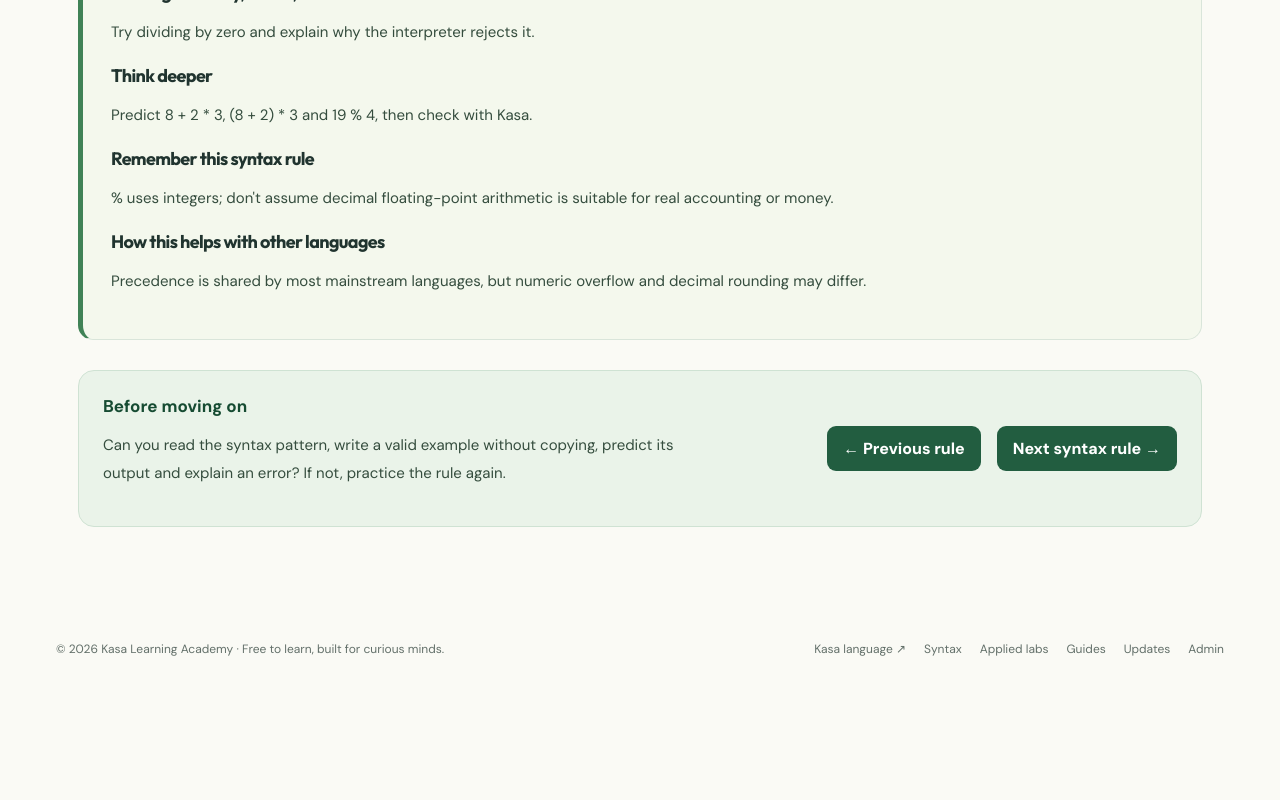
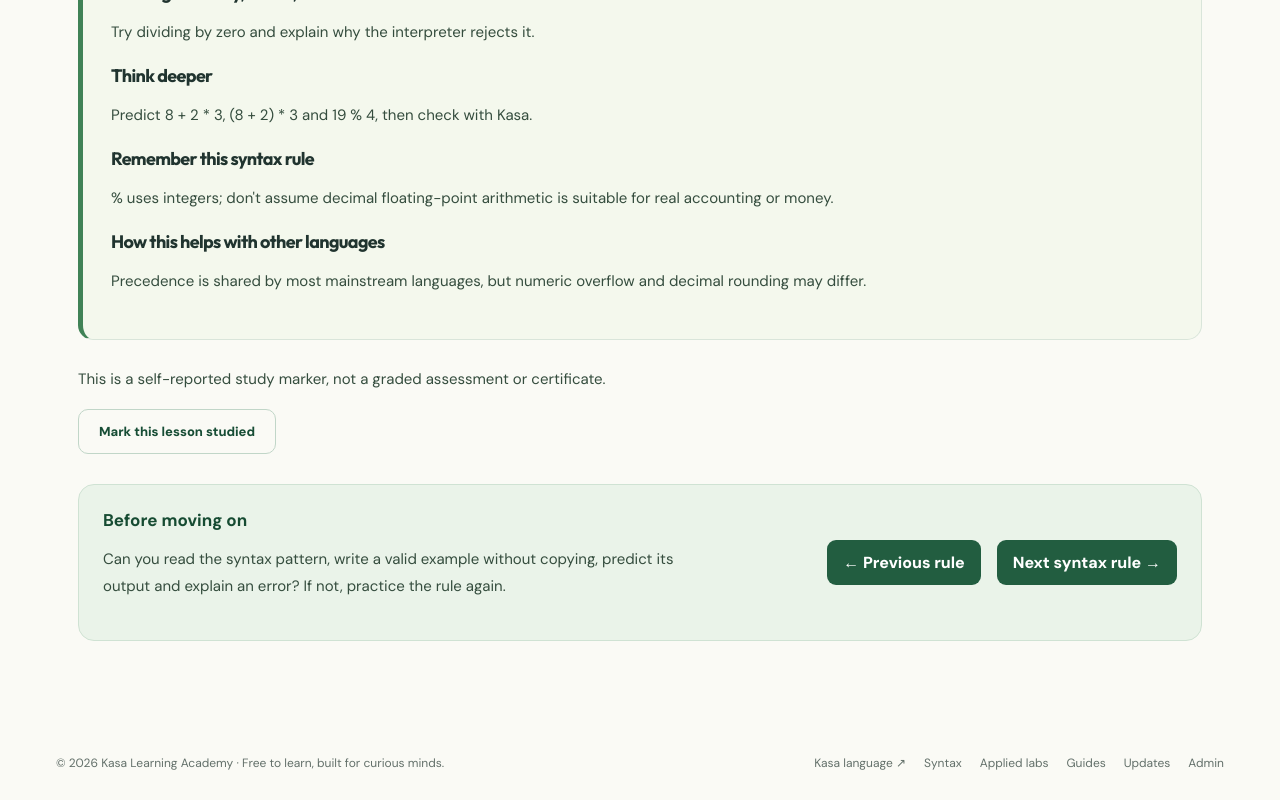
Before and after one commit to fosterb1/kasa-learning-academy, a Next.js app: page /learn/syntax/math in a window 1280 px wide. Shown: the part 7432-8232 px from the top of the page. Before the commit the page ends 8118 px from the top, so only its background shows below. Built offline with nearby package versions, Linux system fonts and the light colour scheme; no server answers.

Commit message:
feat(academy): allow self-reported lesson study progress in syntax

```diff
--- a/src/app/(site)/learn/syntax/[slug]/page.tsx
+++ b/src/app/(site)/learn/syntax/[slug]/page.tsx
@@ -1,4 +1,5 @@
 import Link from 'next/link'
+import { CourseProgressToggle } from '@/components/CourseProgressToggle'
 import {notFound} from 'next/navigation'
 import course from '@/lib/syntax-course.json'
 import workbook from '@/lib/syntax-workbook.json'
@@ -29,6 +30,7 @@ export default async function SyntaxChapter({params}:{params:Promise<{slug:strin
  <SyntaxDeepPractice key={slug} unit={workbookUnit}/>
  <section className="syntax-practice"><h2>Learn from an incorrect example</h2><p>A strong programmer recognizes invalid or misleading instructions. Study this example, try to predict the problem, and read the correction.</p><pre><code>{unit.invalid}</code></pre><p><strong>Why it is incorrect:</strong> {unit.fix}</p></section>
  <section className="syntax-practice"><h2>Your turn: build something</h2><p>{unit.practice}</p><h3>Investigation: try, break, fix</h3><p>{unit.experiment}</p><h3>Think deeper</h3><p>{unit.challenge}</p><h3>Remember this syntax rule</h3><p>{unit.caution}</p><h3>How this helps with other languages</h3><p>{unit.bridge}</p></section>
- <div className="beginner-end"><div><strong>Before moving on</strong><p>Can you read the syntax pattern, write a valid example without copying, predict its output and explain an error? If not, practice the rule again.</p></div><div className="beginner-nav">{prev&&<Link href={'/learn/syntax/'+prev.slug}>← Previous rule</Link>}{next?<Link href={'/learn/syntax/'+next.slug}>Next syntax rule →</Link>:<Link href="/learn">Return to learning path →</Link>}</div></div>
+ <CourseProgressToggle id={'syntax/'+slug}/>
+   <div className="beginner-end"><div><strong>Before moving on</strong><p>Can you read the syntax pattern, write a valid example without copying, predict its output and explain an error? If not, practice the rule again.</p></div><div className="beginner-nav">{prev&&<Link href={'/learn/syntax/'+prev.slug}>← Previous rule</Link>}{next?<Link href={'/learn/syntax/'+next.slug}>Next syntax rule →</Link>:<Link href="/learn">Return to learning path →</Link>}</div></div>
  </main>
 }
```
